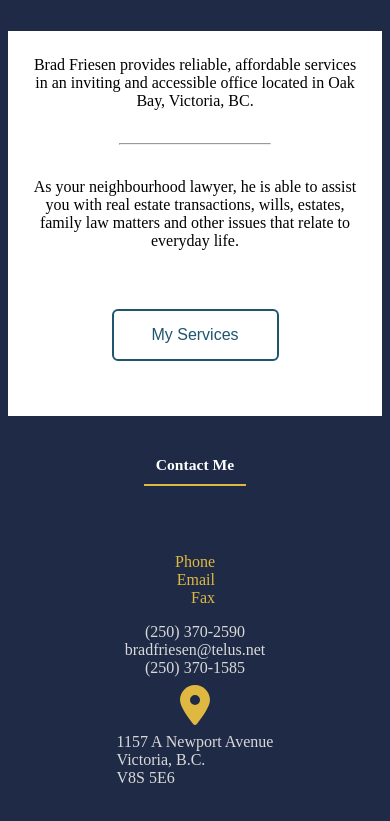
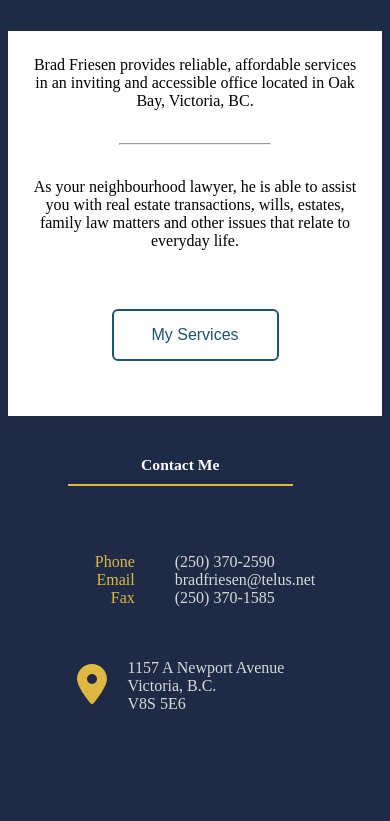
Before and after one commit to annnafriesen/BradFriesenWebsite, a plain HTML site: page Content/home.html in a window 390 px wide. Shown: the part 607-1428 px from the top of the page. After the commit the page ends 1354 px from the top, so only its background shows below. Drawn offline with Linux system fonts and the light colour scheme.

Commit message:
Made footer blocks instead of table

```diff
--- a/Content/styles_home.css
+++ b/Content/styles_home.css
@@ -93,7 +93,6 @@ ul {
     color: #dfdfdf;
 }
 
-/* Footer styling */
 .footer {
     display: flex;
     justify-content: space-between;
@@ -111,6 +110,7 @@ ul {
 
 #contact-me {
     text-align: left;
+    margin-right: 10%;
 }
 
 #contact-details {
@@ -182,33 +182,9 @@ ul {
         width: 50%;
     }
 
-    .footer {
-        flex-direction: column;
-        align-items: center;
-        text-align: center;
-    }
-
     .footer-section {
-        width: 100%;
-        padding: 10px 0;
-    }
-
-    #contact-details {
-        flex-direction: column;
-        align-items: center;
-    }
-
-    #contact_list {
-        margin-right: 0;
-    }
-
-    #location-details {
-        flex-direction: column;
-        align-items: center;
-    }
-
-    #location-icon {
-        margin-right: 0;
+        justify-content: center;
+        padding: 10px;
     }
 
 }
```
